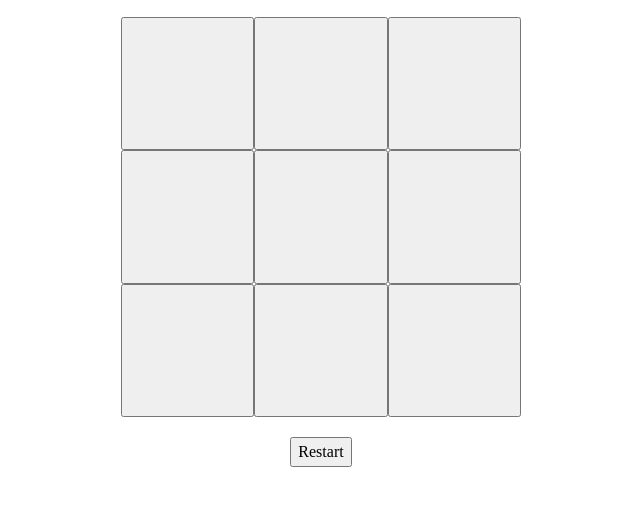
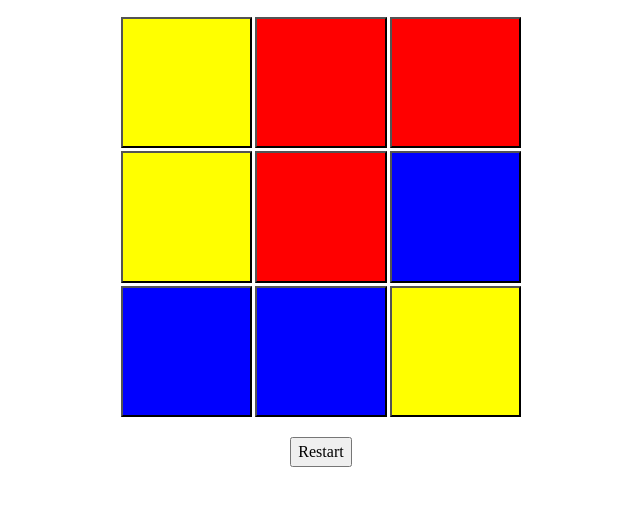
Before and after one commit to Liziloo/odin-tic-tac-toe, a plain HTML site: page index.html in a window 1280 px wide. Both pictures are taken after typing "Sample", "Sample" into the empty fields and a click on the button "Start Game". Shown: the part 61-566 px from the top of the page, without its empty margins (319-959 px from the left). Drawn offline with Linux system fonts and the light colour scheme.

Commit message:
Assign 3 colors randomly to each cell in board for background

```diff
--- a/index.js
+++ b/index.js
@@ -102,6 +102,16 @@ function GameController(playerOneName = 'Player One', playerTwoName = 'Player Tw
         }
     ];
 
+    // Assign given number of colors randomly to cells in board
+    const randomColorArray = [];
+    const colorNum = 3;
+    const boardSize = 9;
+    for (let i = 0; i < boardSize; i++) {
+        randomColorArray.push(Math.floor(Math.random() * colorNum));
+    }
+
+    const getColor = (cellNum) => randomColorArray[cellNum] ;
+
     let activePlayer = players[0];
 
     const switchPlayerTurn = () => {
@@ -129,7 +139,8 @@ function GameController(playerOneName = 'Player One', playerTwoName = 'Player Tw
 
     return {
         playRound,
-        getActivePlayer
+        getActivePlayer,
+        getColor
     };
 }
 
@@ -192,8 +203,10 @@ function GameController(playerOneName = 'Player One', playerTwoName = 'Player Tw
             const newRow = document.createElement('div');
             newRow.classList.add('row');
             row.forEach((cell, index) => {
+                const cellNumber = rowNumber * 3 + index;
                 const cellButton = document.createElement('button');
                 cellButton.classList.add('cell');
+                cellButton.classList.add(`color-${game.getColor(cellNumber)}`);
                 cellButton.dataset.column = index;
                 cellButton.dataset.row = rowNumber;
                 if (cell.getValue() !== '') {
--- a/styles.css
+++ b/styles.css
@@ -26,6 +26,10 @@
     grid-template-columns: 1fr 1fr 1fr;
 }
 
+.board, .row {
+    gap: 3px;
+}
+
 .board button {
     height: 100%;
     width: 100%;
@@ -34,3 +38,15 @@
 .refresh {
     display: none;
 }
+
+.color-0 {
+    background-color: blue;
+}
+
+.color-1 {
+    background-color: red;
+}
+
+.color-2 {
+    background-color: yellow;
+}
```
Also changed, not shown: circle-svgrepo-com.svg.
